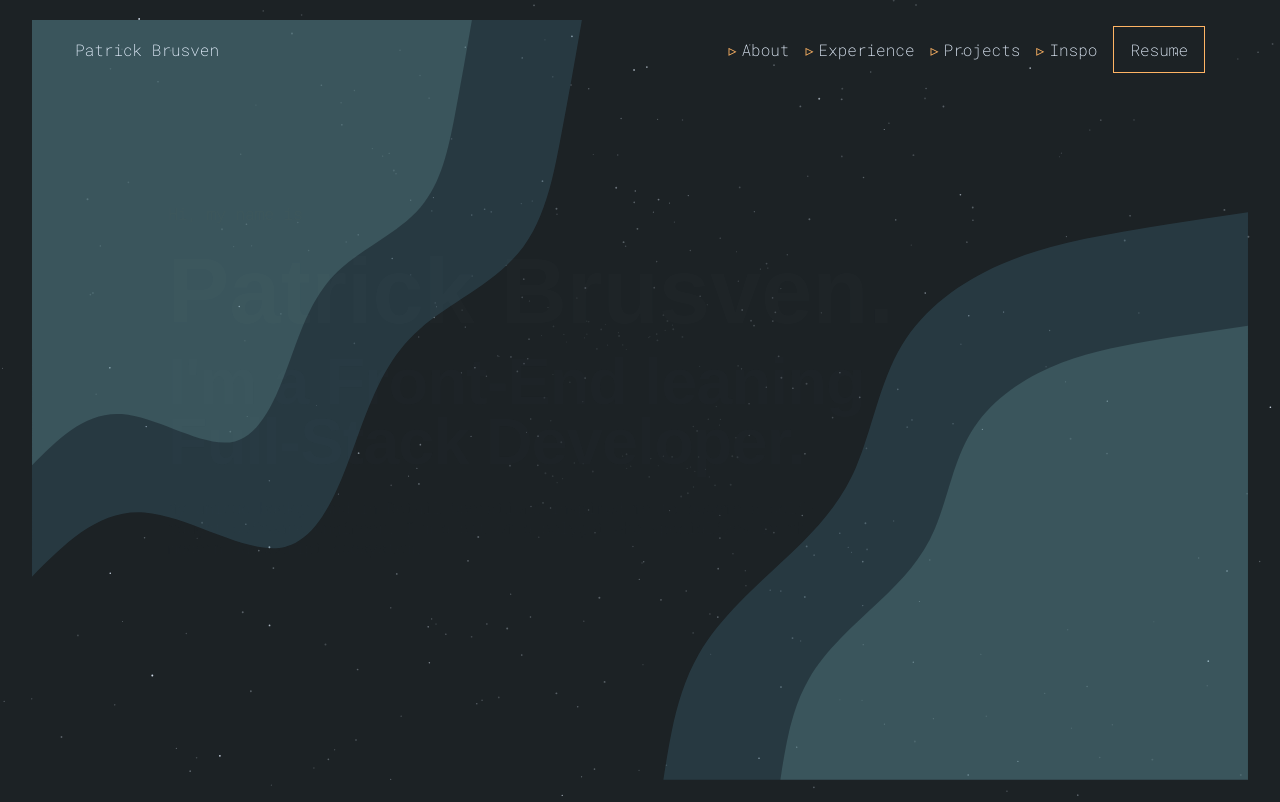
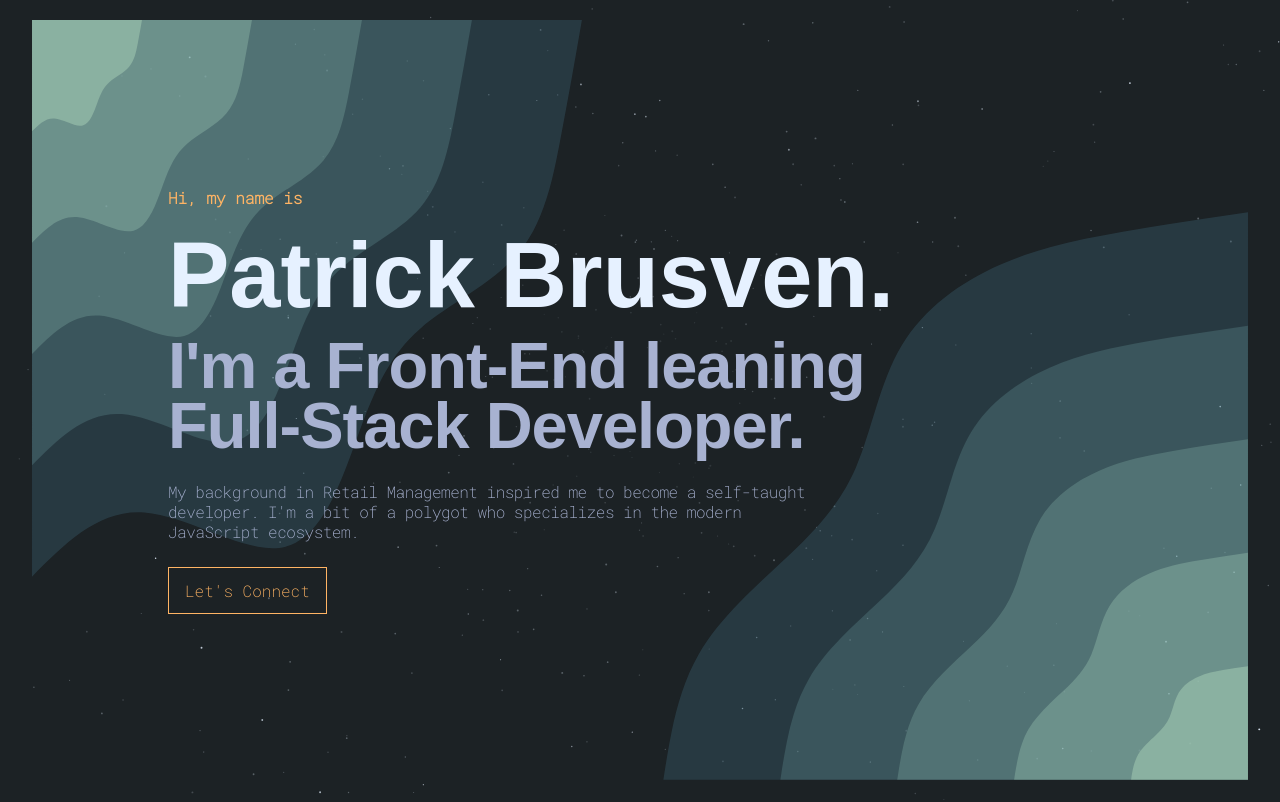
Before and after one commit to patrickbrusven/profile-v3, a React (Create React App) app: page / in a window 1280 px wide. Shown: the top 802 px of the page. Built offline with nearby package versions, Linux system fonts and the light colour scheme; a web font is replaced by a local one.

Commit message:
intersection observer implementation

```diff
--- a/package.json
+++ b/package.json
@@ -10,6 +10,7 @@
     "react-dom": "^18.2.0",
     "react-intersection-observer": "^9.5.2",
     "react-scripts": "5.0.1",
+    "react-use-scroll-direction": "^0.1.0",
     "sass": "^1.58.0",
     "styled-components": "^5.3.6",
     "web-vitals": "^2.1.4"
--- a/src/App.js
+++ b/src/App.js
@@ -5,8 +5,8 @@ import ExperienceSection from "./ExperienceSection";
 import CanvasBackground from "./canvas/CanvasBackground";
 import UpperLeftBlob from "./UpperLeftBlob";
 import LowerRightBLob from "./LowerRightBlob";
+import IntersectionObserver from "./IntersectionObserver";
 import { useEffect, useState, useRef } from "react";
-import { useInView } from "react-intersection-observer";
 
 function App() {
   const [isLoading, setIsLoading] = useState(true);
@@ -15,18 +15,16 @@ function App() {
   const [isInitailLoad, setIsInitailLoad] = useState(true);
   const heroLRBlob = useRef();
   const heroULBlob = useRef();
-  const { ref } = useInView({
-    threshold: 1,
-    onChange: (inView) => {
-      if (inView === true) {
+
+  const updateHeroObserver = (data) => {
+    if (data === false) {
       heroLRBlob.current.animateOut();
       heroULBlob.current.animateOut();
     } else {
       heroLRBlob.current.animateIn();
       heroULBlob.current.animateIn();
     }
-    },
-  });
+  };
 
   function toggleWarpSpeed() {
     setIsWarpSpeed((current) => !current);
@@ -75,13 +73,20 @@ function App() {
           </div>
 
           <div>
-            <NavBar />
+            {/* <NavBar /> */}
+            <div className="hero-wrapper">
               <HeroSection />
-            <div ref={ref} className="intersection-ref--hero"></div>
-            <div className="container">
+              <IntersectionObserver
+                observerClass="observer-blobs--ref"
+                wrapperClass="observer-blobs"
+                threshold={1}
+                setValue={updateHeroObserver}
+              />
+            </div>
+            {/* <div className="container">
               <AboutSection />
             </div>
-            <ExperienceSection />
+            <ExperienceSection /> */}
           </div>
         </>
       )}
--- a/src/App.scss
+++ b/src/App.scss
@@ -111,11 +111,19 @@ body {
   }
 }
 
-.intersection-ref {
-  &--hero {
-    height: 10vh;
-    width: 100vw;
-    // background-color: tomato;
+.hero-wrapper {
+  position: relative;
+  width: 100vw;
+  height: 100%;
+}
+
+.observer-blobs {
+  position: absolute;
+  bottom: 25%;
+  height: 50%;
+  width: 100%;
+  &--ref {
+    position: relative;
   }
 }
 
--- a/src/HeroSection.jsx
+++ b/src/HeroSection.jsx
@@ -1,43 +1,35 @@
-import { useEffect, useRef } from "react";
-import UpperLeftBlob from "./UpperLeftBlob";
-import LowerRightBLob from "./LowerRightBlob";
+import { useEffect, useRef, useState } from "react";
+import IntersectionObserver from "./IntersectionObserver";
 import "./HeroStyles.scss";
-import { useInView } from "react-intersection-observer";
+// import { useScrollDirection } from "react-use-scroll-direction";
 
 function HeroSection() {
-  const content = useRef();
-  const one = <h1 className="highlight-text">Hi, my name is</h1>;
-  const two = <h2 className="heading-text">Patrick Brusven.</h2>;
-  const three = (
-    <h3 className="subheading-text">
-      I'm a Front-End leaning <br></br>Full-Stack Developer.
-    </h3>
-  );
-  const four = (
-    <p className="content-text hero-card__content__description">
-      My unique background in Retail Operations inspired me to become a
-      self-taught software engineer. I'm a bit of a polygot who specializes in
-      the modern JavaScript ecosystem.
-    </p>
-    // <p className="content-text">
-    //   Retail Manager turned self-taught Web Developer. I
-    //   specialize in the modern JavaScript ecosystem.
-    // </p>
-  );
+  // const {
+  //   isScrolling,
+  //   isScrollingX,
+  //   isScrollingY,
+  //   isScrollingUp,
+  //   isScrollingDown,
+  //   isScrollingLeft,
+  //   isScrollingRight,
+  //   scrollDirection,
+  // } = useScrollDirection();
 
-  const items = [one, two, three, four];
+  // const [isAnimating, setisAnimating] = useState(false);
 
-  const { ref } = useInView({
-    /* Optional options */
-    threshold: 1,
-    onChange: (inView) => {
-      if (inView === true) {
-        transitionOut();
-      } else {
-        transitionIn();
-      }
-    },
-  });
+  const updateTopObserver = (data) => {
+    if (data === false) {
+      transitionOut();
+    } else {
+      transitionIn();
+    }
+  };
+
+  const updateBottomObserver = (data) => {
+    if (data === true) {
+      transitionIn();
+    }
+  };
 
   const transitionOut = () => {
     const nodes = content.current.children;
@@ -58,6 +50,31 @@ function HeroSection() {
       }
     }
   };
+
+  const content = useRef();
+  const one = <h1 className="highlight-text">Hi, my name is</h1>;
+  const two = <h2 className="heading-text">Patrick Brusven.</h2>;
+  const three = (
+    <h3 className="subheading-text">
+      I'm a Front-End leaning <br></br>Full-Stack Developer.
+    </h3>
+  );
+  const four = (
+    <p className="content-text hero-card__content__description">
+      My background in Retail Management inspired me to become a
+      self-taught developer. I'm a bit of a polygot who specializes in
+      the modern JavaScript ecosystem.
+    </p>
+  );
+
+  // const five = <button className="connect-button">Let's Connect</button>;
+  const five = (
+    <a className="connect-button" href="mailto:pjbrusven@gmail.com">
+      Let's Connect
+    </a>
+  );
+
+  const items = [one, two, three, four, five];
 
   useEffect(() => {
     const nodes = content.current.children;
@@ -86,9 +103,20 @@ function HeroSection() {
               </span>
             ))}
           </div>
+          <IntersectionObserver
+            observerClass="intersection-hero-top--top"
+            wrapperClass="intersection-hero-top"
+            threshold={1}
+            setValue={updateTopObserver}
+          />
+          <IntersectionObserver
+            observerClass="intersection-hero-bottom--bottom"
+            wrapperClass="intersection-hero-bottom"
+            threshold={1}
+            setValue={updateBottomObserver}
+          />
         </div>
       </div>
-      <div ref={ref} className="intersection-ref--hero"></div>
     </>
   );
 }
--- a/src/HeroStyles.scss
+++ b/src/HeroStyles.scss
@@ -31,6 +31,41 @@
         max-width: 70%;
       }
     }
-
+  }
+  .connect-button {
+    padding: 0.75rem 1rem;
+    display: block;
+    width: max-content;
+    border: solid 1px var(--fontHighlight);
+    background-color: transparent;
+    // color: var(--fontlight);
+    color: var(--fontHighlight);
+    font-family: var(--fontFamilyContent);
+    cursor: pointer;
+    margin-top: 25px;
+    text-decoration: none;
   }
 }
+.intersection-hero-top {
+  position: absolute;
+  top: 15%;
+  height: 25%;
+  width: 100vw;
+  // background-color: rgba(255, 99, 71, 0.101);
+  @media (min-width: $tablet) {
+    top: 25%;
+  }
+  &--top {
+    position: relative;
+  }
+}
+.intersection-hero-bottom {
+  position: absolute;
+  bottom: 25%;
+  height: 25%;
+  width: 100vw;
+  // background-color: rgba(255, 99, 71, 0.101);
+  &--bottom {
+    position: relative;
+  }
+}
--- /dev/null
+++ b/src/IntersectionObserver.jsx
@@ -0,0 +1,25 @@
+import { useInView } from "react-intersection-observer";
+
+function IntersectionObserver({
+  setValue,
+  threshold,
+  wrapperClass,
+  observerClass,
+}) {
+  const { ref } = useInView({
+    threshold: threshold,
+    onChange: (inView) => {
+      setValue(inView);
+    },
+  });
+
+  return (
+    <>
+      <div className={wrapperClass} style={{ zIndex: -100 }}>
+        <div ref={ref} className={observerClass}></div>
+      </div>
+    </>
+  );
+}
+
+export default IntersectionObserver;
```
Also changed, not shown: 2 other files (tests, documents, lock files or other folders). Lines whose indentation alone changed are shown as unchanged.
